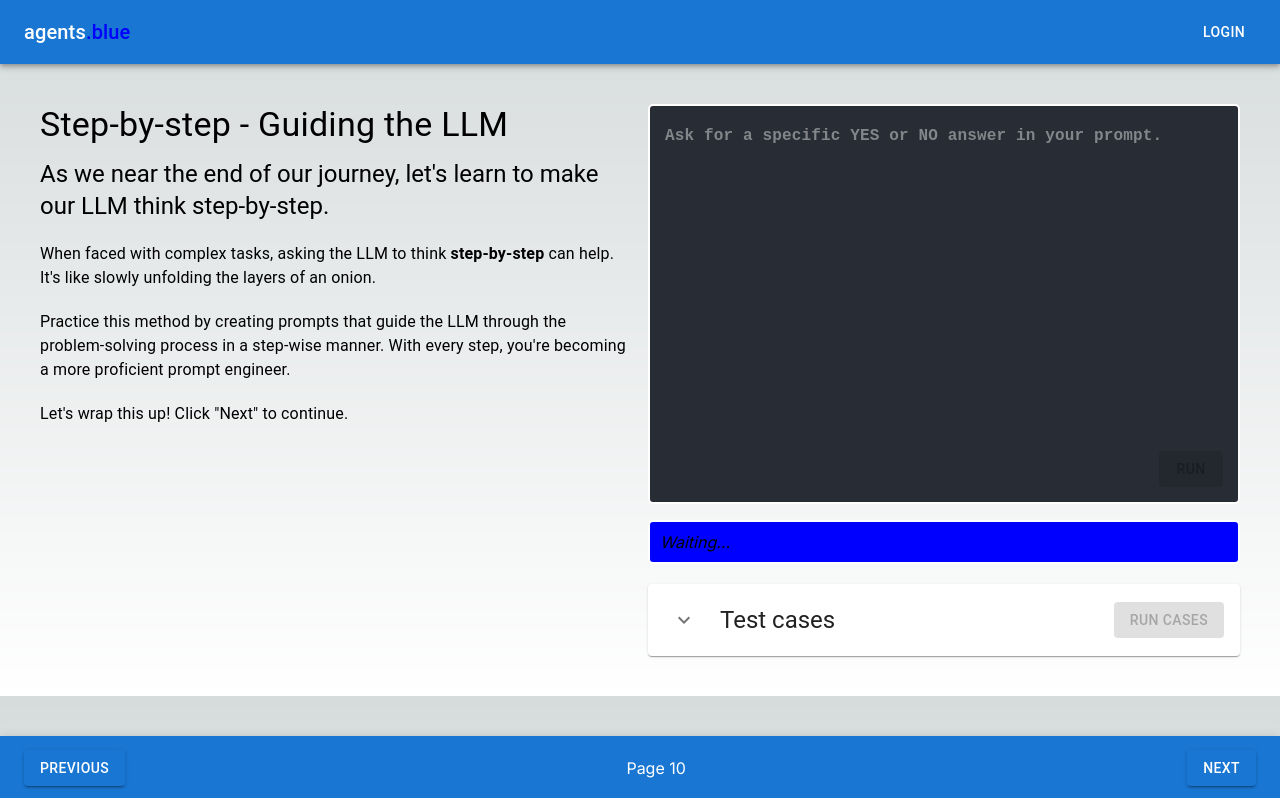
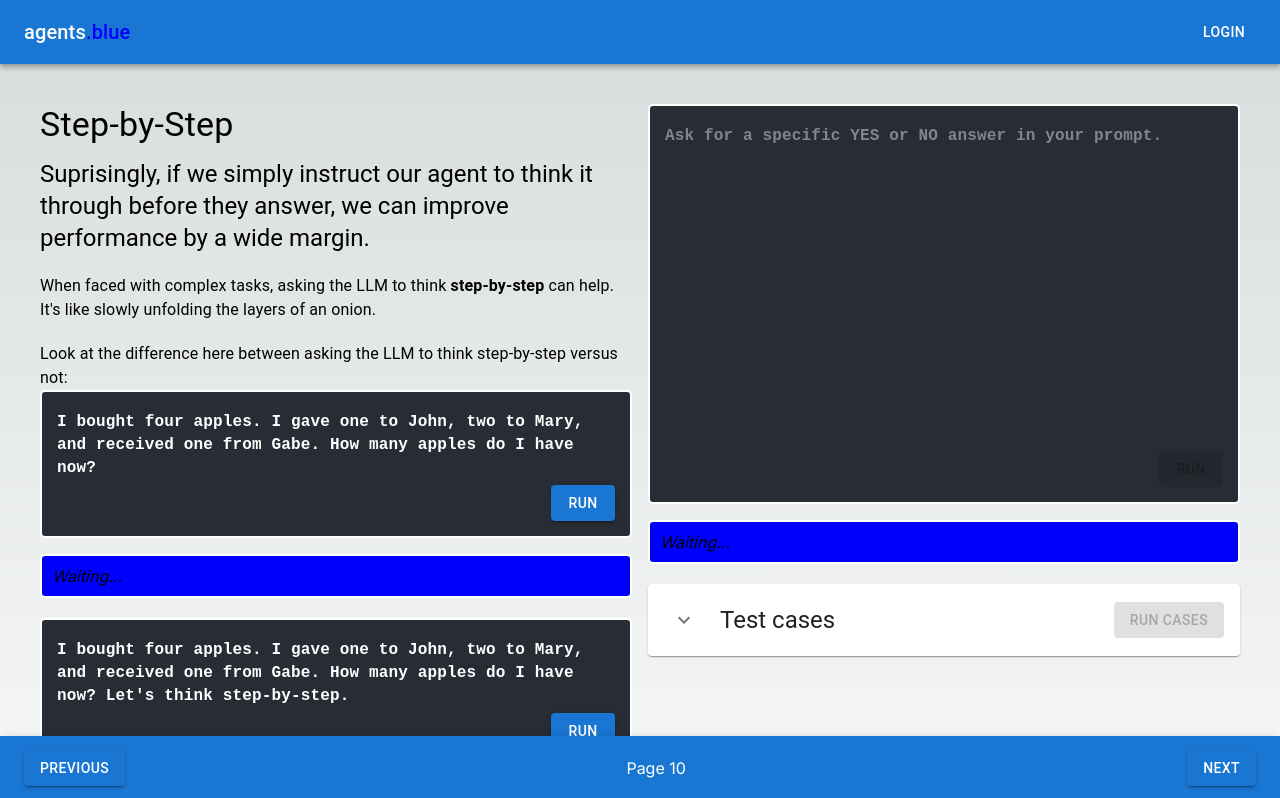
Before and after one commit to bkitano/learn-prompting, a Next.js app: page /step-by-step in a window 1280 px wide. Shown: the top 798 px of the page. Built offline with nearby package versions, Linux system fonts and the light colour scheme.

Commit message:
making the editor example viewer smaller

```diff
--- a/src/Components/Editor.tsx
+++ b/src/Components/Editor.tsx
@@ -33,8 +33,15 @@ const Editor = (props: {
   placeholder?: string;
   runDisabled?: boolean;
   onPromptChange?: (prompt: string) => void;
+  exampleView?: boolean;
 }) => {
-  const { initialValue, placeholder, onPromptChange, runDisabled } = props;
+  const {
+    initialValue,
+    placeholder,
+    onPromptChange,
+    runDisabled,
+    exampleView,
+  } = props;
   const [responseValue, setResponseValue] = useState<string | null>(null);
   const [loading, setLoading] = useState<boolean>(false);
 
@@ -68,6 +75,7 @@ const Editor = (props: {
               placeholder,
               onPromptChange,
               runDisabled,
+              exampleView,
             }}
           />
         </Grid>
@@ -85,6 +93,7 @@ const EditorView = (props: {
   handleSubmit: (value: string, inputs?: Record<string, string>) => void;
   onPromptChange?: (prompt: string) => void;
   runDisabled?: boolean;
+  exampleView?: boolean;
 }) => {
   const {
     initialValue,
@@ -92,6 +101,7 @@ const EditorView = (props: {
     placeholder,
     onPromptChange,
     runDisabled = false,
+    exampleView = false,
   } = props;
   const [prompt, setValue] = useState(initialValue);
 
@@ -171,7 +181,7 @@ const EditorView = (props: {
           borderRadius: "5px",
           width: "100%",
           height: "100%",
-          minHeight: "calc(50vh)",
+          minHeight: !exampleView ? "calc(50vh)" : undefined,
           whiteSpace: "pre-wrap",
         }}
       >
--- a/src/Components/EditorTextExample.tsx
+++ b/src/Components/EditorTextExample.tsx
@@ -45,6 +45,7 @@ const EditorExample = ({ children }: { children: string }) => {
     <Editor
       {...{
         initialValue: children.trim(),
+        exampleView: true,
       }}
     />
   );
--- a/src/app/step-by-step/StepByStep.tsx
+++ b/src/app/step-by-step/StepByStep.tsx
@@ -1,13 +1,14 @@
+import { EditorExample } from "@/Components/EditorTextExample";
 import { Typography } from "@mui/material";
 
 export const StepByStep = () => (
   <>
     <Typography variant="h4" gutterBottom>
-      Step-by-step - Guiding the LLM
+      Step-by-Step
     </Typography>
     <Typography variant="h5">
-      As we near the end of our journey, let's learn to make our LLM think
-      step-by-step.
+      Suprisingly, if we simply instruct our agent to think it through before
+      they answer, we can improve performance by a wide margin.
     </Typography>
     <br />
     <Typography variant="body1">
@@ -15,6 +16,20 @@ export const StepByStep = () => (
       <span style={{ fontWeight: "bold" }}>step-by-step</span> can help. It's
       like slowly unfolding the layers of an onion.
     </Typography>
+    <br />
+    <Typography>
+      Look at the difference here between asking the LLM to think step-by-step
+      versus not:
+    </Typography>
+    <EditorExample>
+      I bought four apples. I gave one to John, two to Mary, and received one from
+      Gabe. How many apples do I have now?
+    </EditorExample>
+    <br />
+    <EditorExample>
+      I bought four apples. I gave one to John, two to Mary, and received one from
+      Gabe. How many apples do I have now? Let's think step-by-step.
+    </EditorExample>
     <br />
     <Typography>
       Practice this method by creating prompts that guide the LLM through the
```
